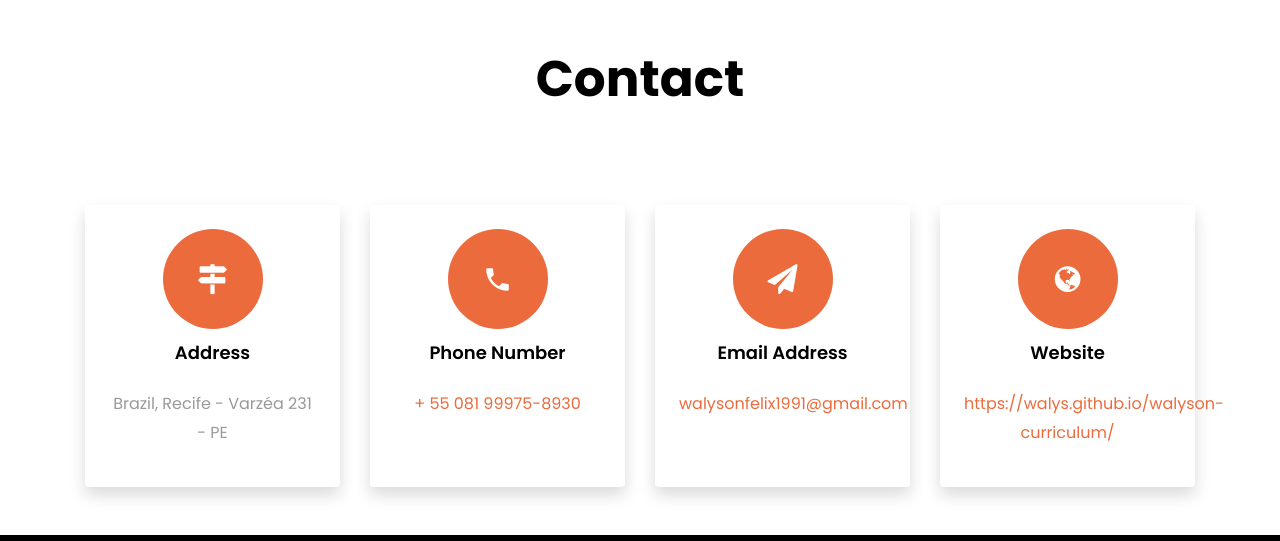
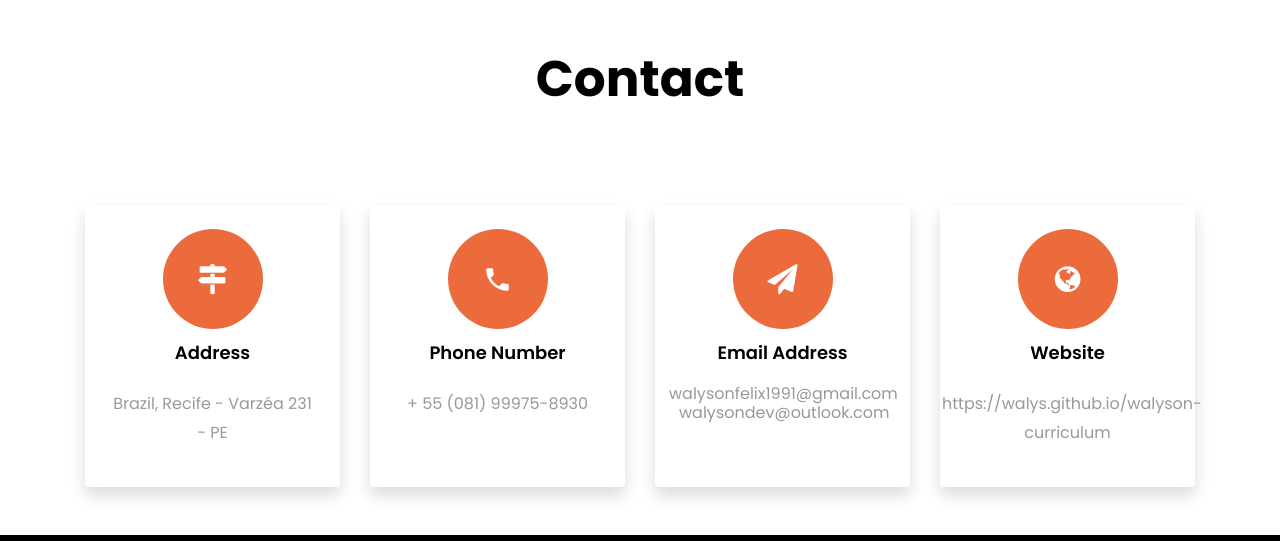
Before and after one commit to walys/walyson-curriculum, a plain HTML site: page index.html in a window 1280 px wide. Shown: the part 6107-6648 px from the top of the page. Drawn offline with Linux system fonts and the light colour scheme; files whose address does not match are found by name.

Commit message:
alteração index

```diff
--- a/index.html
+++ b/index.html
@@ -878,7 +878,7 @@
           		</div>
           		<div>
 	          		<h3 class="mb-4">Phone Number</h3>
-		            <p><a href="tel://1234567920">+ 55 081 99975-8930</a></p>
+		            <p>+ 55 (081) 99975-8930</p>
 	            </div>
 	          </div>
           </div>
@@ -889,7 +889,8 @@
           		</div>
           		<div>
 	          		<h3 class="mb-4">Email Address</h3>
-		            <p><a href="mailto:info@yoursite.com">walysonfelix1991@gmail.com</a></p>
+		            <p style="margin: -10px;">walysonfelix1991@gmail.com</p>
+		            <p>walysondev@outlook.com</p>
 		          </div>
 	          </div>
           </div>
@@ -900,7 +901,7 @@
           		</div>
           		<div>
 	          		<h3 class="mb-4">Website</h3>
-		            <p><a href="https://walys.github.io/walyson-curriculum/">https://walys.github.io/walyson-curriculum/</a></p>
+		            <p style="margin: 0px -22px;">https://walys.github.io/walyson-curriculum</p>
 	            </div>
 	          </div>
           </div>
```
